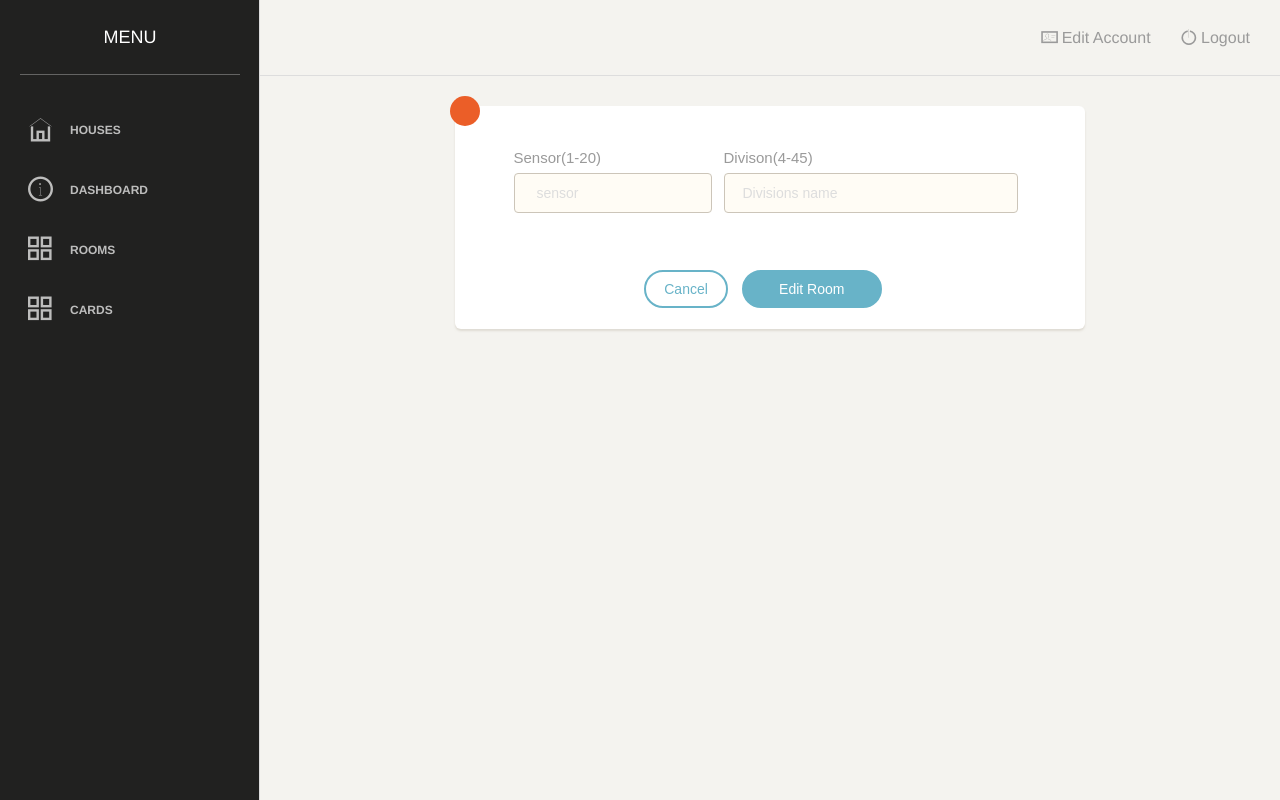
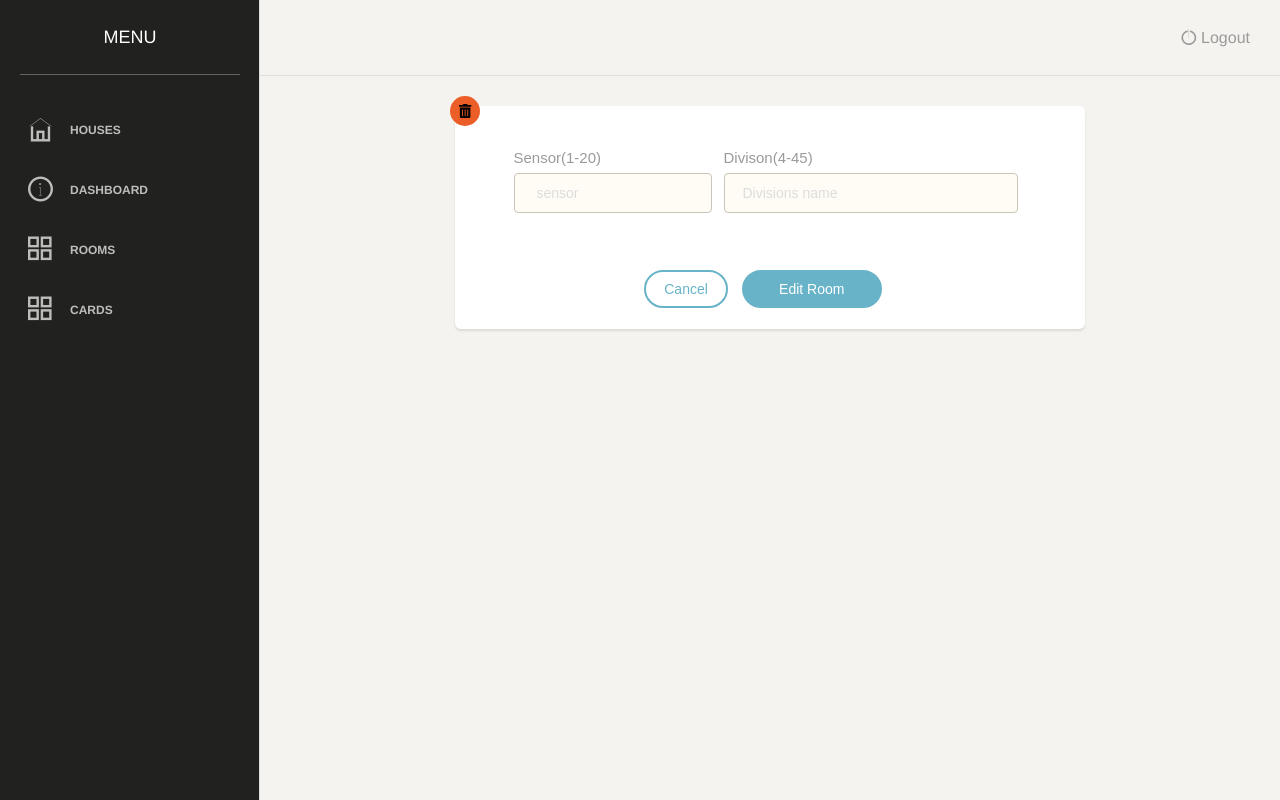
Before and after one commit to miegsi2018/webDai, a Node server app: template views/adicionar_divisao.ejs in a window 1280 px wide. Run offline with Node 20, Linux system fonts and the light colour scheme; the template is opened without the code that fills it, so the values that code supplies are empty; some libraries are stand-ins or nearby versions; some web fonts are replaced.

Commit message:
szdfxchjbk

```diff
--- a/views/adicionar_divisao.ejs
+++ b/views/adicionar_divisao.ejs
@@ -13,8 +13,7 @@
 
                             <br>
                             <div class="content">
-                                <form role="form" action="/room/<%= casa1 %>/regi" method="post" encType="multipart/form-data"
-                                    ref='uploadForm' id='uploadForm'>
+                                <form role="form" action="/room/<%= casa1 %>/regi" method="post" encType="multipart/form-data" ref='uploadForm' id='uploadForm'>
                                     <div class="row">
 
                                         <div class="col-md-1">
@@ -22,8 +21,7 @@
                                         <div class="col-md-4">
                                             <div class="form-check">
                                                 <label class="text-center">Sensor(1-20)</label>
-                                                <input type="text" class="form-control border-input" id="sensor" name="sensor"
-                                                    pattern="[a-zA-Z0-9-]{3,20}" placeholder="Insert the code that's in the back of your sensor"
+                                                <input type="text" class="form-control border-input" id="sensor" name="sensor" pattern="[a-zA-Z0-9-]{3,20}" placeholder="Insert the code that's in the back of your sensor"
                                                     required>
                                                 <br>
 
@@ -34,8 +32,7 @@
                                         <div class="col-md-6">
                                             <div class="form-check">
                                                 <label class="text-center">Room Name(4-45)</label>
-                                                <input type="text" class="form-control border-input" id="name" name="name" pattern="[a-zA-Z0-9-]{4,45}"
-                                                    placeholder="Name for the Room"
+                                                <input type="text" class="form-control border-input" id="name" name="name" pattern="[a-zA-Z0-9-]{4,45}" placeholder="Name for the Room"
                                                     required>
                                                 <br>
 
@@ -53,8 +50,7 @@
 
                                         <div class="col-md-8 text-center" style="margin-top: 20px;">
                                             <button type="submit" class="btn btn-info btn btn" style=" margin: 5px;">Cancel</button>
-                                            <button type="submit" class="btn btn-info btn-fill btn-wd" value='Upload!' style="margin: 5px;  margin-right: 10px;"
-                                                value='Upload!'>Add Room</button>
+                                            <button type="submit" class="btn btn-info btn-fill btn-wd" value='Upload!' style="margin: 5px;  margin-right: 10px;" value='Upload!'>Add Room</button>
 
                                         </div>
                                     </div>
@@ -65,9 +61,11 @@
                     </div>
                     <% }else{ %>
                         <div class="col-lg-8 col-md-5">
-                                    <form role="form" action="/room/<%= casa1 %>/<%= divisao %>/delete" method="post">
+                            <form role="form" action="/room/<%= divisao %>/<%= casa1 %>/delete" method="post">
 
-                                        <button type="submit" class=" btn-danger btn-fill " style="	 position: absolute; left: 10px;top: -10px;border-style: none; padding-top: 18px;width: 30px; height: 30px; color: black;text-align: center; border-radius: 50%; z-index: 2000;"></button>
+                                <button type="submit" class=" btn-danger btn-fill " style="	 position: absolute; left: 10px;top: -10px;border-style: none; width: 30px; height: 30px; color: black;text-align: center; border-radius: 50%; z-index: 2000;">
+                                    <i class="fas fa-trash-alt"></i>
+                                </button>
 
 
                             </form>
@@ -75,30 +73,16 @@
 
                                 <br>
                                 <div class="content">
-                            <form role="form" action="/room/<%= casa1 %>/<%= divisao %>/edit" method="post"
-                                encType="multipart/form-data" ref='uploadForm' id='uploadForm'>
+                                    <form role="form" action="/room/<%= casa1 %>/<%= divisao %>/edit" method="post" encType="multipart/form-data" ref='uploadForm'
+                                        id='uploadForm'>
                                         <div class="row">
-                                    <!-- <div class="col-md-2">
 
-                                        <div class="box text-center">
-
-
-                                                <input type="file" name="sampleDivi" id="file-5" style="display: none" class="inputfile inputfile-4"  />
-                                                <label for="file-5"><figure><svg xmlns="http://www.w3.org/2000/svg" width="20" height="17" viewBox="0 0 20 17"><path d="M10 0l-5.2 4.9h3.3v5.1h3.8v-5.1h3.3l-5.2-4.9zm9.3 11.5l-3.2-2.1h-2l3.4 2.6h-3.5c-.1 0-.2.1-.2.1l-.8 2.3h-6l-.8-2.2c-.1-.1-.1-.2-.2-.2h-3.6l3.4-2.6h-2l-3.2 2.1c-.4.3-.7 1-.6 1.5l.6 3.1c.1.5.7.9 1.2.9h16.3c.6 0 1.1-.4 1.3-.9l.6-3.1c.1-.5-.2-1.2-.7-1.5z"/></svg></figure> <span></span></label>
-
-
-
-
-                                        </div>
-                                    </div>
-                                     -->
                                             <div class="col-md-1">
                                             </div>
                                             <div class="col-md-4">
                                                 <div class="form-check">
                                                     <label class="text-center">Sensor(1-20)</label>
-                                            <input type="text" class="form-control border-input" name="sensor" placeholder=" sensor"
-                                                pattern="[a-zA-Z0-9-]{3,20}" value="<%= sensor %>"
+                                                    <input type="text" class="form-control border-input" name="sensor" placeholder=" sensor" pattern="[a-zA-Z0-9-]{3,20}" value="<%= sensor %>"
                                                         required>
                                                     <br>
 
@@ -109,9 +93,8 @@
                                             <div class="col-md-6">
                                                 <div class="form-check">
                                                     <label class="text-center">Divison(4-45)</label>
-                                            <input type="text" class="form-control border-input" name="name" placeholder="Divisions name"
-                                                pattern="[a-zA-Z0-9-]{4,45}" value="<%= nome %>"
-                                                required>
+                                                    <input type="text" class="form-control border-input" name="name" placeholder="Divisions name" pattern="[a-zA-Z0-9-]{4,45}"
+                                                        value="<%= nome %>" required>
                                                     <br>
 
 
@@ -127,8 +110,7 @@
 
                                             <div class="col-md-8 text-center" style="margin-top: 20px;">
                                                 <button type="submit" class="btn btn-info btn btn" style=" margin: 5px;">Cancel</button>
-                                        <button type="submit" class="btn btn-info btn-fill btn-wd" value='Upload!' style="margin: 5px;  margin-right: 10px;"
-                                            value='Upload!'>Edit Room</button>
+                                                <button type="submit" class="btn btn-info btn-fill btn-wd" value='Upload!' style="margin: 5px;  margin-right: 10px;" value='Upload!'>Edit Room</button>
 
                                             </div>
                                         </div>
--- a/views/create_house.ejs
+++ b/views/create_house.ejs
@@ -200,7 +200,9 @@
                                 <div class="col-lg-6 col-md-5">
                                     <form role="form" action="/house/<%= editavel[0].id_house %>/delete %>" method="post">
 
-                                        <button type="submit" class=" btn-danger btn-fill " style="	 position: absolute; left: 10px;top: -10px;border-style: none; padding-top: 18px;width: 30px; height: 30px; color: black;text-align: center; border-radius: 50%; z-index: 2000;"></button>
+                                        <button type="submit" class=" btn-danger btn-fill " style="	 position: absolute; left: 10px;top: -10px;border-style: none; width: 30px; height: 30px; color: black;text-align: center; border-radius: 50%; z-index: 2000;">
+                                                <i class="fas fa-trash-alt"></i>
+                                        </button>
 
 
                                     </form>
--- a/views/partials/header.ejs
+++ b/views/partials/header.ejs
@@ -133,15 +133,7 @@
                                 </a>
 
                             </li>
-                            <li>
-                                <a href="/profile/<%= casa1 %>/create">
-                                    <i class="ti-id-badge"></i>
 
-                                    <p>Edit Account</p>
-
-                                </a>
-
-                            </li>
                             <li>
                                     <a href="/logout">
                                         <i class="ti-power-off"></i>
--- a/views/registo.ejs
+++ b/views/registo.ejs
@@ -80,7 +80,7 @@
                     <img src="../public/assets/login/img/teamdai.png" alt="" height="50%" width="50%">
                 </div>
                 <div class="pull-right">
-                    <a href="#">Return to Login</a>
+                    <a href="/login">Return to Login</a>
                 </div>
             </div>
         </div>
--- a/views/sensor.ejs
+++ b/views/sensor.ejs
@@ -532,14 +532,14 @@
                   $('#luzAtual').text('light: ' + luz);
                   $('#movAtual').text(movimento);
                   $('#humAtual').text('Humidity: ' + humidade);
-                  $('#alar').text('Alarm State: ' + alarme);
+
 
 
                   if (movimento == "motion detected") {
                     document.getElementById("Movi").style.color = "green";
-                    $('#movAtual').text('Com Movimento ');
+                    $('#movAtual').text('Motion ');
                   } else {
-                    $('#movAtual').text('Sem Movimento ');
+                    $('#movAtual').text('No Motion ');
                   }
 
 
```
Also changed, not shown: controllers/divisao.route.js (+4 -4 lines). Lines whose indentation alone changed are shown as unchanged.
